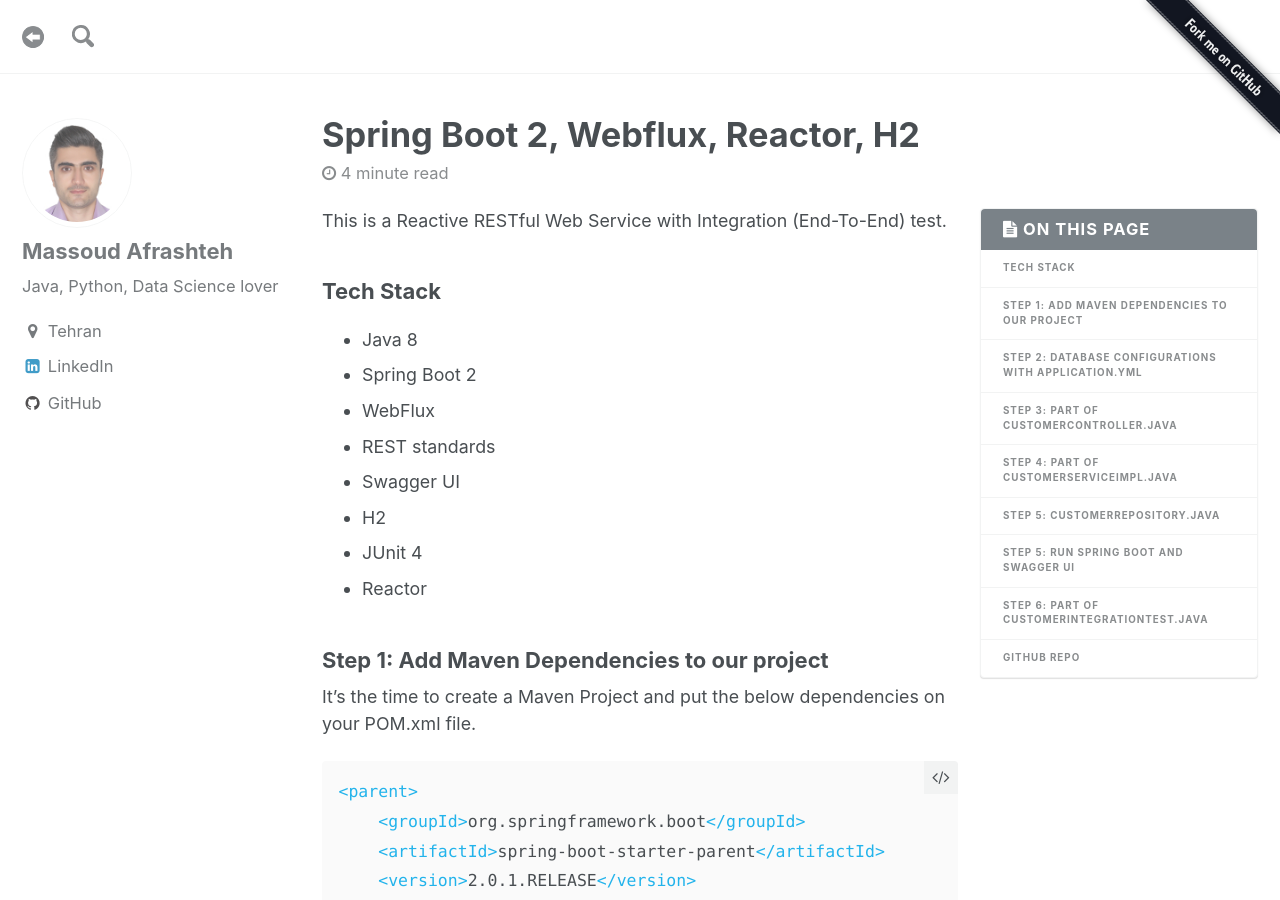
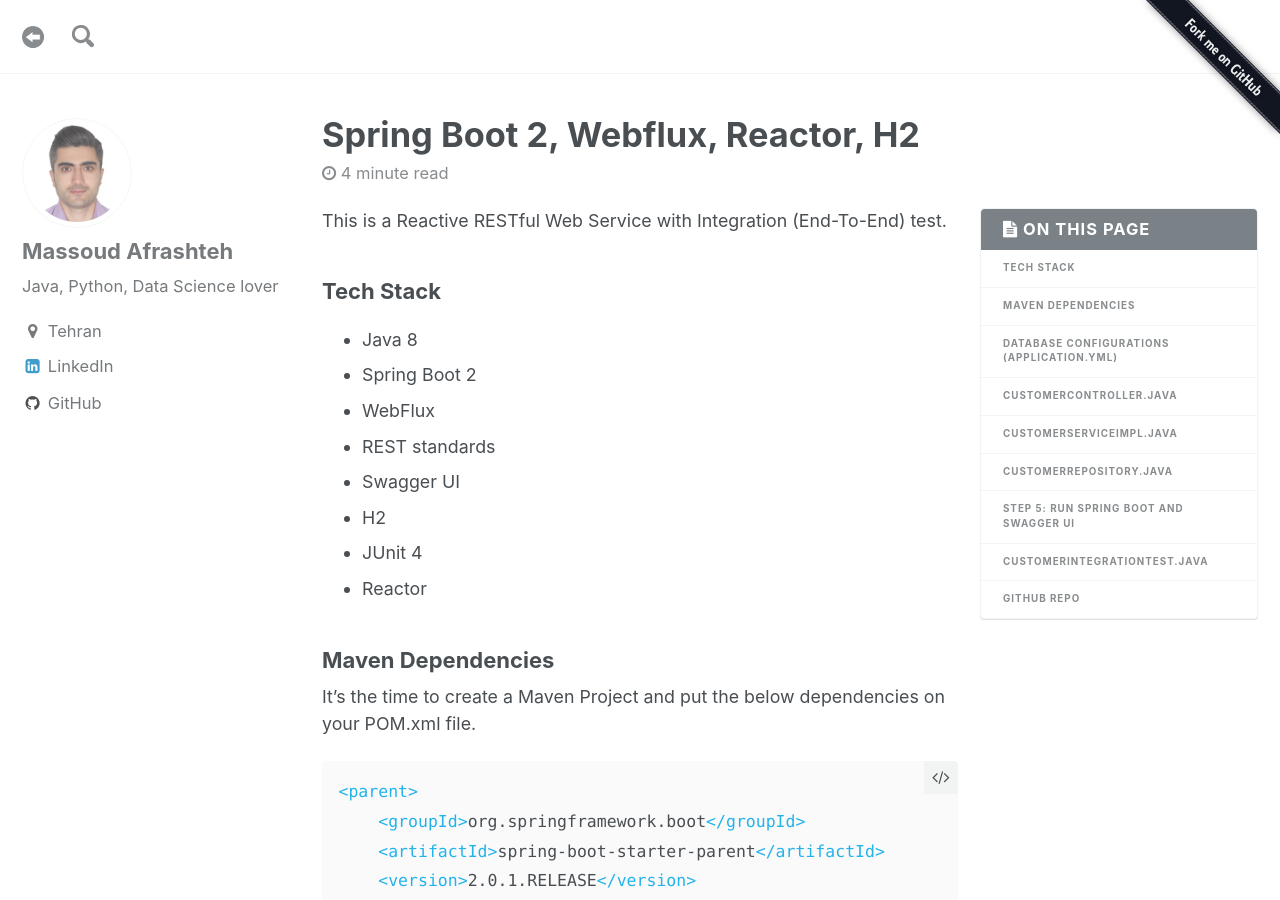
Before and after one commit to iamrdn/notes, a Jekyll site: the page built from _posts/2018-04-24-spring-boot-webflux-with-RDBMS.markdown, in a window 1280 px wide and 900 px high. Built offline with Jekyll 4.4.1, drawn with Linux system fonts in a browser that asks for light colours; some of the changed text lies outside the part shown.

Commit message:
updated reactive boot post

```diff
--- a/_posts/2018-04-24-spring-boot-webflux-with-RDBMS.markdown
+++ b/_posts/2018-04-24-spring-boot-webflux-with-RDBMS.markdown
@@ -25,7 +25,7 @@
 - JUnit 4
 - Reactor
 
-### Step 1: Add Maven Dependencies to our project
+### Maven Dependencies
 It's the time to create a Maven Project and put the below dependencies on your POM.xml file.
 {% highlight xml %}
 <parent>
@@ -90,7 +90,7 @@
     </dependency>
 {% endhighlight %}
 
-### Step 2: Database configurations with application.yml
+### Database configurations (application.yml)
 I used H2 to make this application more independent.
 {% highlight yaml %}
 spring:
@@ -109,7 +109,7 @@
       path: /console
 {% endhighlight %}
 
-### Step 3: Part of CustomerController.java
+### CustomerController.java
 {% highlight java %}
 @RestController
 @RequestMapping("/customers")
@@ -127,7 +127,7 @@
 }
 {% endhighlight %}
 
-### Step 4: Part of CustomerServiceImpl.java
+### CustomerServiceImpl.java
 {% highlight java %}
 @Service
 @Transactional
@@ -144,7 +144,7 @@
 }
 {% endhighlight %}
 
-### Step 5: CustomerRepository.java
+### CustomerRepository.java
 As you see our repository is not reactive, because Spring does not support reactive interface "ReactiveCrudRepository" for RDBMS, but we made a web and service layer reactive! If you need an entire Reactive application you should use NoSQLs (Redis, MongoDB, Cassandra, ...).
 {% highlight java %}
 @Repository
@@ -164,7 +164,7 @@
 {% endhighlight %}
 It's time to see what we have done, we can just run a Boot project with **mvn spring-boot:run** or use any IDE you like. If your Application is running on PORT 8080 just open [http://localhost:8080/swagger-ui.html](http://localhost:8080/swagger-ui.html) then you will see all Restful Endpoints (/customers).
 
-### Step 6: Part of CustomerIntegrationTest.java
+### CustomerIntegrationTest.java
 This in an actual End-To-End test, That means we test the entire application like a user but with codes.
 {% highlight java %}
 @RunWith(SpringRunner.class)
```
Also changed, not shown: other parts of _posts/2018-04-24-spring-boot-webflux-with-RDBMS.markdown (+1 -1 lines).
